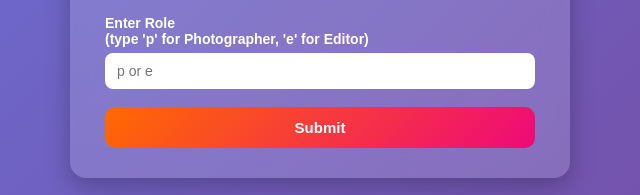
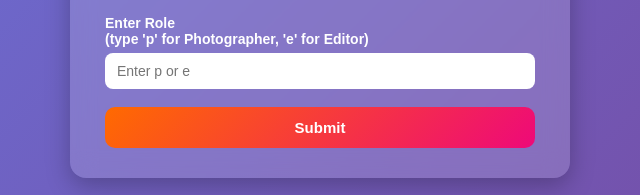
Before and after one commit to acharyapolytechnic/Recruitment, a plain HTML site: page index.html in a window 1280 px wide. Shown: the part 664-859 px from the top of the page, 320-960 px from the left. Drawn offline with Linux system fonts and the light colour scheme.

Commit message:
Update index.html

```diff
--- a/index.html
+++ b/index.html
@@ -155,7 +155,7 @@
 
 <div class="field">
   <label>Enter Role <br>(type 'p' for Photographer, 'e' for Editor)</label>
-  <input type="text" name="Selection" placeholder="p or e" pattern="[pPeE]*" title="Only letters P and E are allowed" />
+  <input type="text" name="Selection" placeholder="Enter p or e" pattern="[pPeE]*" title="Only letters P and E are allowed" />
 </div>
 
 
```
